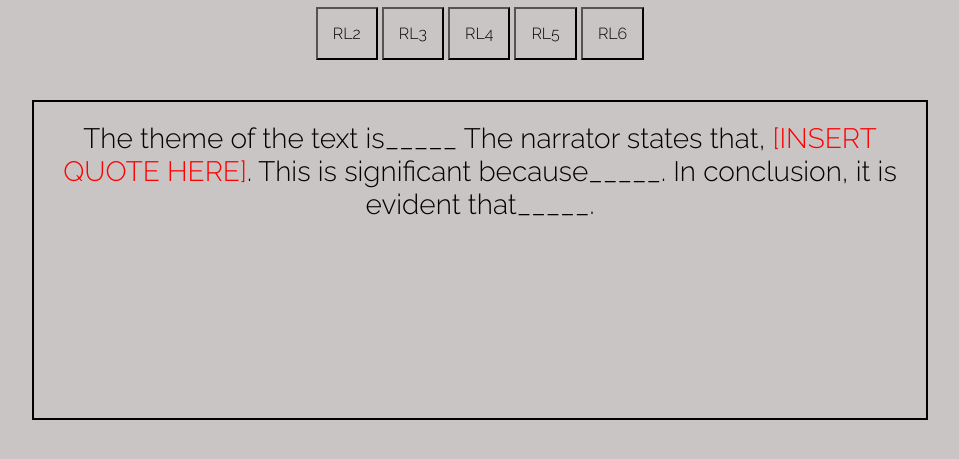
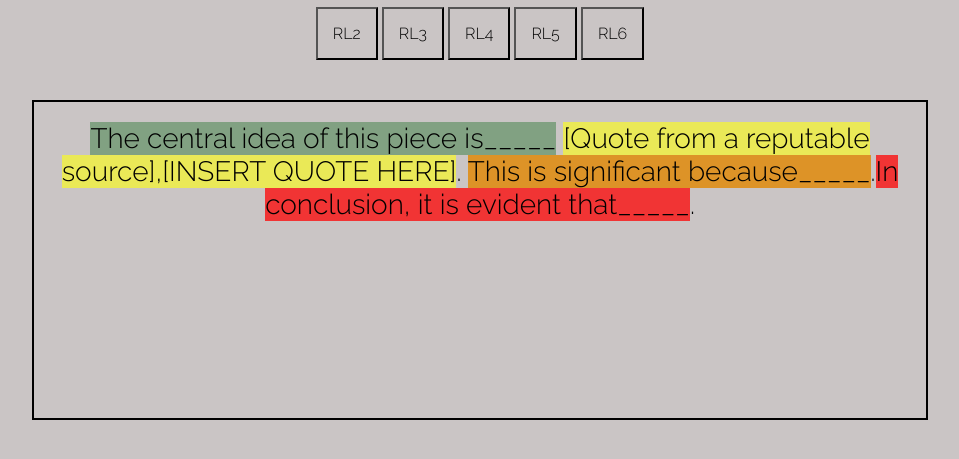
Before and after one commit to mcgidoug/il-common-core-cerc-creator, a website with bundled scripts: page index.html in a window 1280 px wide. Both pictures are taken after a click on the button "RL2". Shown: the part 99-558 px from the top of the page, without its empty margins (160-1119 px from the left). Built offline with nearby package versions, Linux system fonts and the light colour scheme.

Commit message:
Color-coded the sections and added more stems

```diff
--- a/app.js
+++ b/app.js
@@ -32,7 +32,7 @@ function readingLit(claimArray) {
   let conclusion =
     conclusionStem[Math.floor(Math.random() * conclusionStem.length)];
   // result box
-  result.innerHTML = `${claim} ${evidence} <span class="quote">[INSERT QUOTE HERE]</span>. ${reasoning}. ${conclusion}.`;
+  result.innerHTML = `<span class="claim_color">${claim}</span> <span class="evidence_color">${evidence}[INSERT QUOTE HERE]</span>. <span class="reasoning_color">${reasoning}</span>.<span class="conclusion_color">${conclusion}</span>.`;
 }
 
 // -------- EVENT LISTENERS --------
--- a/stems.js
+++ b/stems.js
@@ -2,6 +2,16 @@ export const themeStems = [
   "The theme of the text is_____",
   "The theme of this piece is_____",
   "The central idea of this piece is_____",
+  "The theme of _____ is present throughout the text, as seen in_____",
+  "One of the major themes of this text is_____",
+  "Through [literary device], the author conveys the theme of_____",
+  "The author employs [symbol/imagery/metaphor] to develop the theme of_____",
+  "The theme of _____ is developed through the actions of [character's name], as seen in_____",
+  "A recurring theme in this text is_____",
+  "The theme of _____ is relevant in today's society because_____",
+  "The author's use of [literary device] helps to reinforce the theme of_____",
+  "The theme of _____ is explored in depth through the interactions between [character's name] and [character's name]_____",
+  "The theme of _____ is significant because it reveals_____",
 ];
 
 export const evidenceStem = [
@@ -12,6 +22,15 @@ export const evidenceStem = [
   "It was discovered that,",
   "The narrator states that,",
   "The character states,",
+  "[Expert's name] suggests that,",
+  "As [author's name] explains,",
+  "In support of this claim,",
+  "[Statistic/fact] indicates that _____",
+  "[Witness's name] observed that,",
+  "[Quote from a reputable source],",
+  "As demonstrated by [experiment/study],",
+  "[Historical event] serves as evidence for_____",
+  "[Personal experience] provides evidence that_____",
 ];
 
 export const reasoningStem = [
--- a/style.css
+++ b/style.css
@@ -48,8 +48,21 @@
   font-size: 1.75rem;
 }
 
-.quote {
-  color:red;
+.claim_color {
+  color:black;
+  background-color: rgba(54, 122, 59, 0.489);
+}
+.evidence_color {
+  color: black;
+  background-color: rgba(241, 241, 65, 0.831);
+}
+.reasoning_color {
+  color: black;
+  background-color:rgba(224, 142, 20, 0.887);
+}
+.conclusion_color {
+  color: black;
+  background-color:rgba(255, 0, 0, 0.732);
 }
 
 /* MEDIA QUERIES - TABLETS */
```
